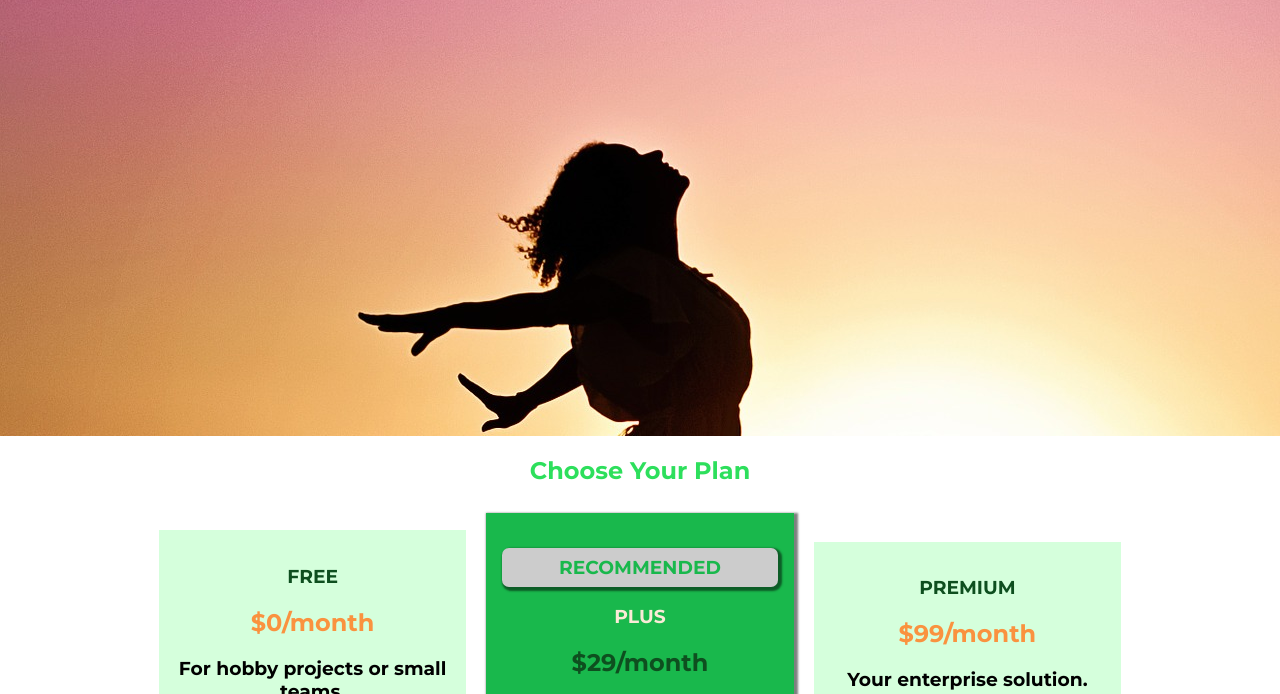
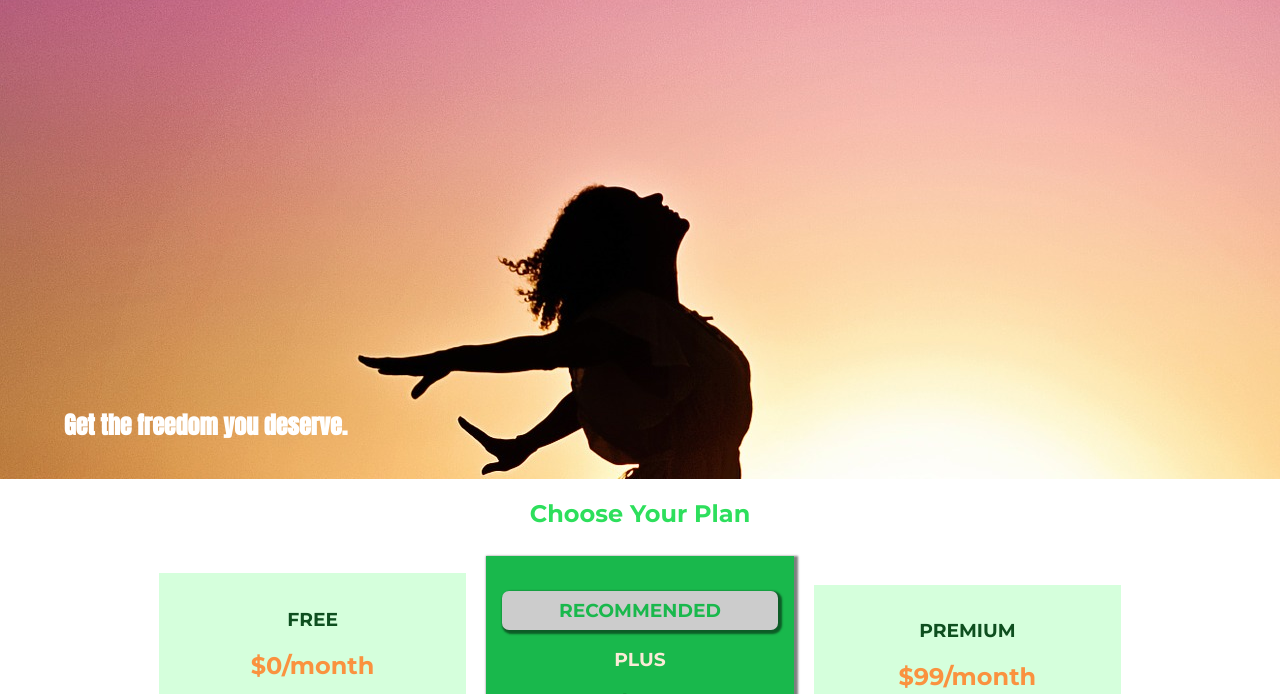
Before and after one commit to MehmetKaldirim/CssProject, a plain HTML site: page css-4/index.html in a window 1280 px wide. Shown: the part 92-786 px from the top of the page. Drawn offline with Linux system fonts and the light colour scheme.

Commit message:
end of the assignment about positioning

```diff
--- a/css-4/main.css
+++ b/css-4/main.css
@@ -5,6 +5,8 @@
     width: 100%;
     height: 528px;
     padding: 10px;
+    margin-top:43px;
+    position: relative;
 }
 
 .section-title {
@@ -15,6 +17,9 @@
 #product-overview h1 {
     color: white;
     font-family: 'Anton', sans-serif;
+    position: absolute;
+    left: 5%;
+    bottom: 3%;
 }
 
 .plan__list{
--- a/css-4/packages/packages.css
+++ b/css-4/packages/packages.css
@@ -28,6 +28,7 @@ main {
     color: inherit;
     display: block;
     padding: 32px;
+    position: relative;
 }
 .package__badge{
     position: absolute;
```
